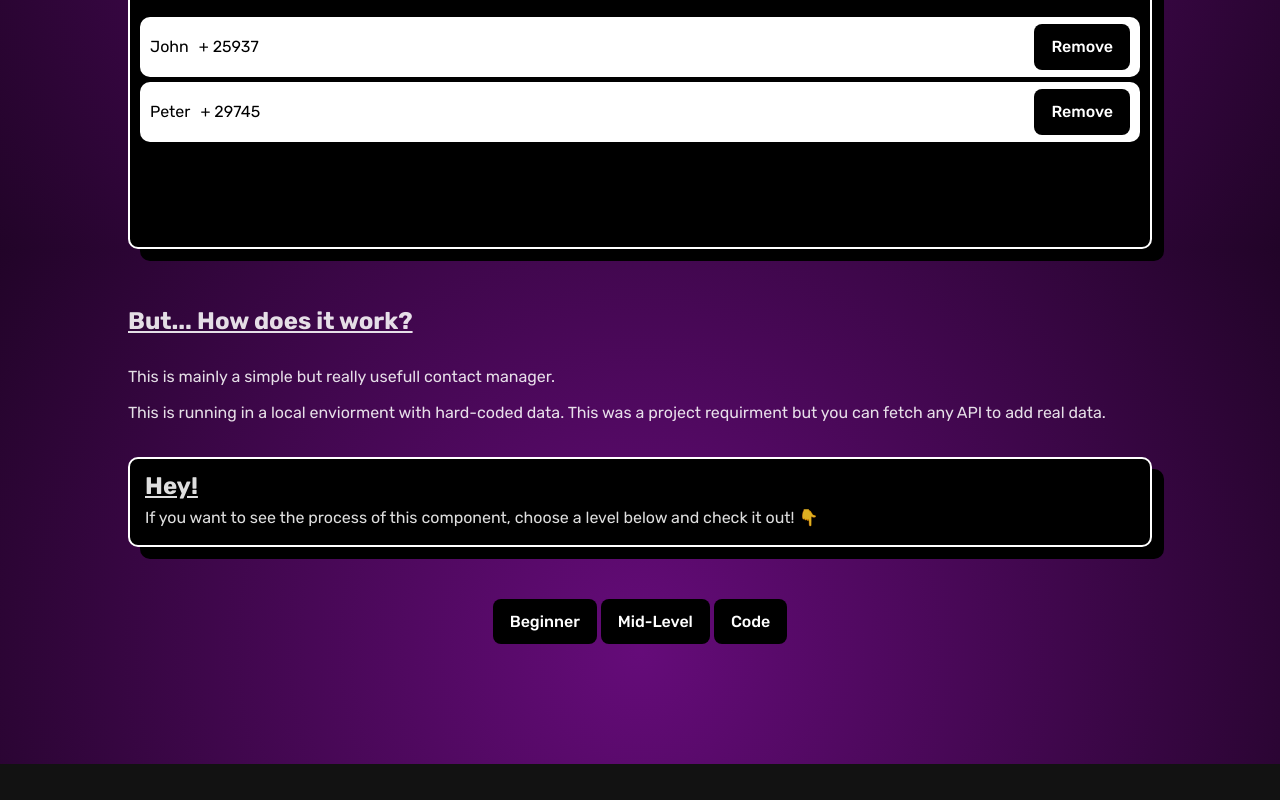
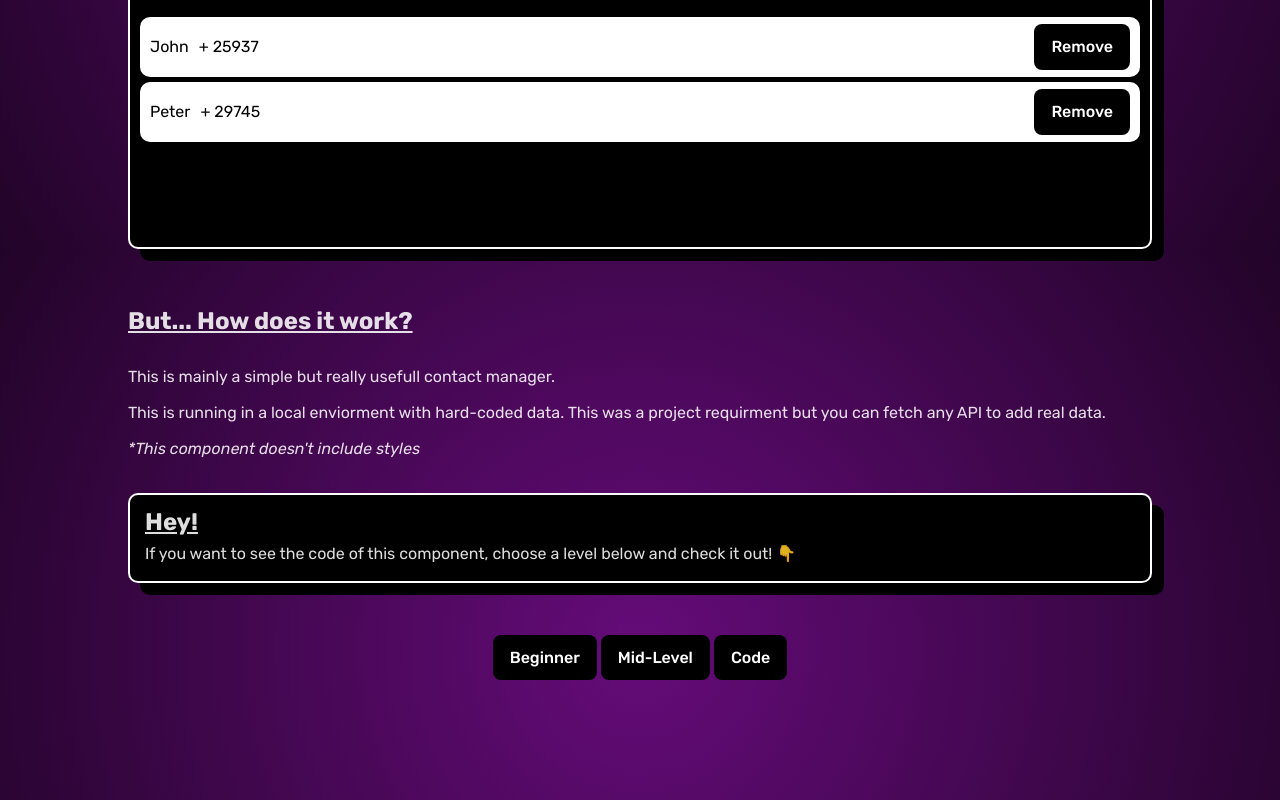
Before and after one commit to kinxori/inxel-test, a React (Vite) app: page / in a window 1280 px wide. Shown: the part 551-1351 px from the top of the page. Before the commit the page ends 1315 px from the top, so only its background shows below. Built offline with nearby package versions, Linux system fonts and the light colour scheme.

Commit message:
updated - 73

```diff
--- a/src/App.jsx
+++ b/src/App.jsx
@@ -29,11 +29,11 @@ export default function App() {
           This is running in a local enviorment with hard-coded data. This was a project requirment
           but you can fetch any API to add real data.
         </p>
+        <i>*This component doesn't include styles</i>
         <div className="rounded-[10px] border-[2px] border-white my-5 bg-black overflow-hidden drop-shadow-[12px_12px_0px_rgba(0,0,0,1)] box-border p-[15px] flex flex-col gap-2 ">
           <h3 className="text-[24px] underline leading-[24px] font-bold ">Hey!</h3>
           <p>
-            If you want to see the process of this component, choose a level below and check it out!
-            👇
+            If you want to see the code of this component, choose a level below and check it out! 👇
           </p>
         </div>
         <div className="flex flex-col justify-center items-center w-[100%] mt-5 mb-20 mx-auto">
```
